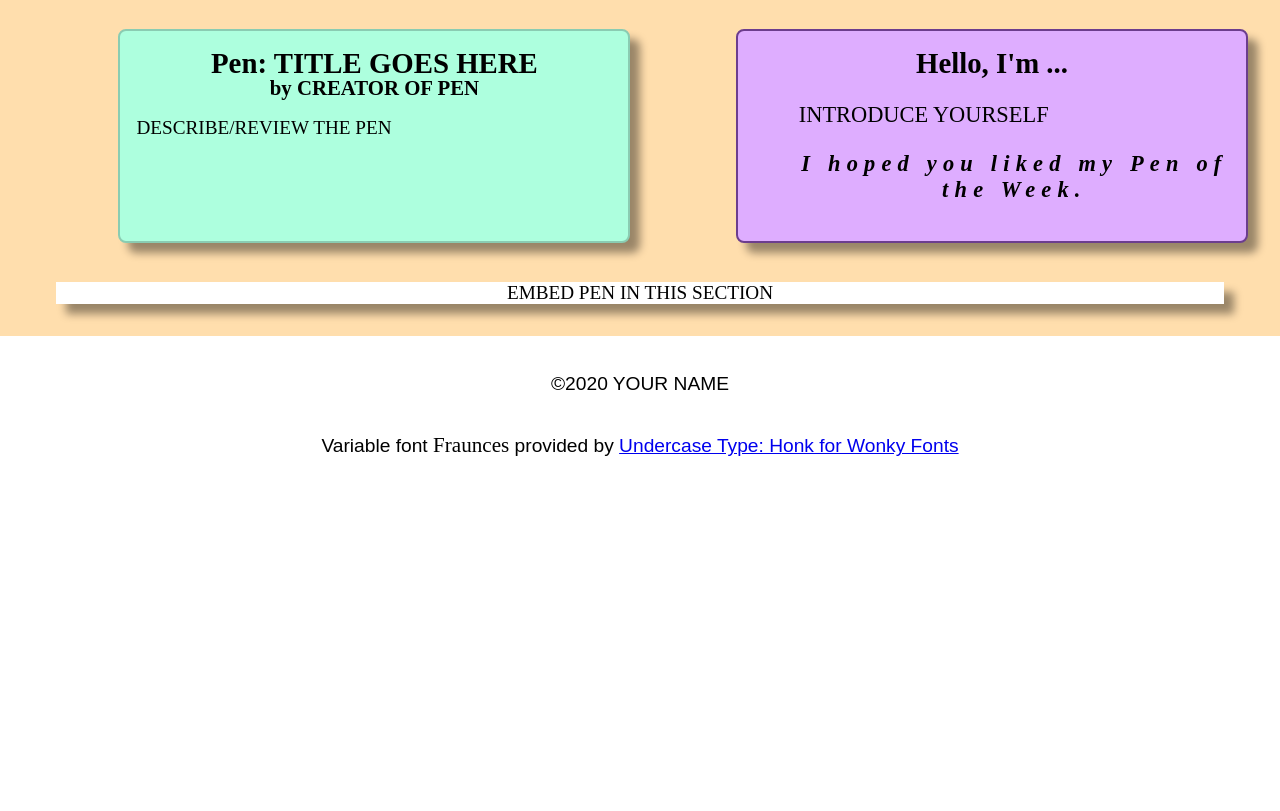
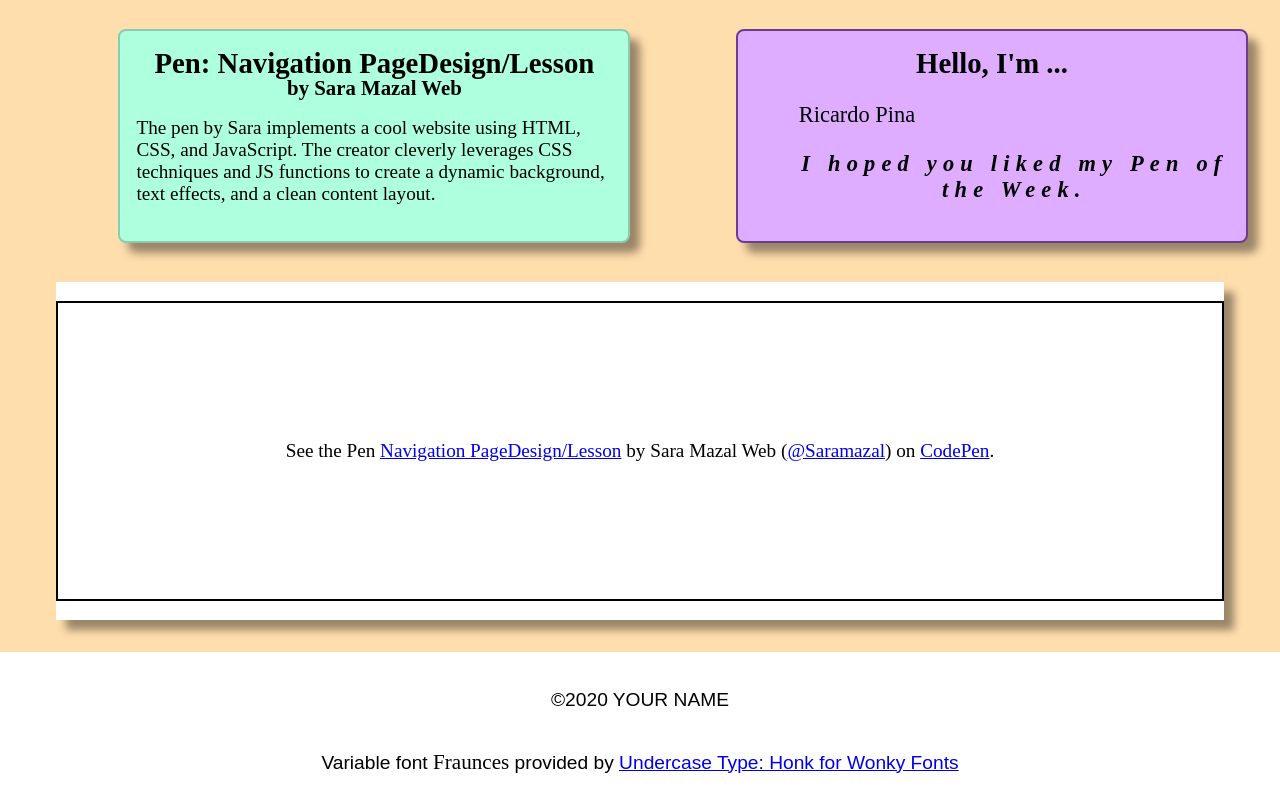
Before and after one commit to RVCC-IDMX/embed-codepen-RicardoPina, a plain HTML site: page index.html in a window 1280 px wide. Shown: the part 67-878 px from the top of the page. Before the commit the page ends 800 px from the top, so only its background shows below. Drawn offline with Linux system fonts and the light colour scheme; a script that the page names is missing; a web font is replaced by a local one.

Commit message:
Embed CodePen

```diff
--- a/index.html
+++ b/index.html
@@ -6,6 +6,10 @@
     <link rel="shortcut icon" href="pen.png" />
     <title>Pen of the Week</title>
     <link rel="stylesheet" href="./style.css" />
+    <script
+      async
+      src="https://cpwebassets.codepen.io/assets/embed/ei.js"
+    ></script>
   </head>
 
   <body>
@@ -16,14 +20,49 @@
 
       <main>
         <article>
-          <h2>Pen: TITLE GOES HERE</h2>
-          <h3>by CREATOR OF PEN</h3>
-          <p>DESCRIBE/REVIEW THE PEN</p>
+          <h2>Pen: Navigation PageDesign/Lesson</h2>
+          <h3>by Sara Mazal Web</h3>
+          <p>
+            The pen by Sara implements a cool website using HTML, CSS, and
+            JavaScript. The creator cleverly leverages CSS techniques and JS
+            functions to create a dynamic background, text effects, and a clean
+            content layout.
+          </p>
         </article>
-        <section>EMBED PEN IN THIS SECTION</section>
+        <section>
+          <p
+            class="codepen"
+            data-height="300"
+            data-theme-id="dark"
+            data-default-tab="css,result"
+            data-slug-hash="LYyywNb"
+            data-editable="true"
+            data-user="Saramazal"
+            style="
+              height: 300px;
+              box-sizing: border-box;
+              display: flex;
+              align-items: center;
+              justify-content: center;
+              border: 2px solid;
+              margin: 1em 0;
+              padding: 1em;
+            "
+          >
+            <span
+              >See the Pen
+              <a href="https://codepen.io/Saramazal/pen/LYyywNb">
+                Navigation PageDesign/Lesson</a
+              >
+              by Sara Mazal Web (<a href="https://codepen.io/Saramazal"
+                >@Saramazal</a
+              >) on <a href="https://codepen.io">CodePen</a>.</span
+            >
+          </p>
+        </section>
         <aside>
           <h2>Hello, I'm ...</h2>
-          <p>INTRODUCE YOURSELF</p>
+          <p>Ricardo Pina</p>
           <p class="bye">I hoped you liked my Pen of the Week.</p>
         </aside>
       </main>
```
Also changed, not shown: 1 other file.
